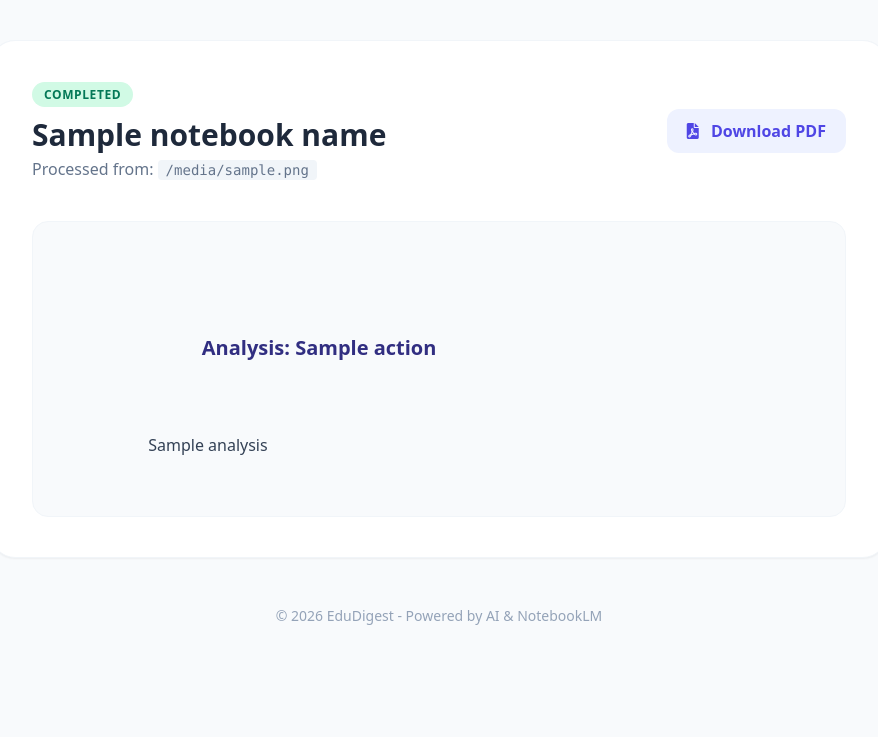
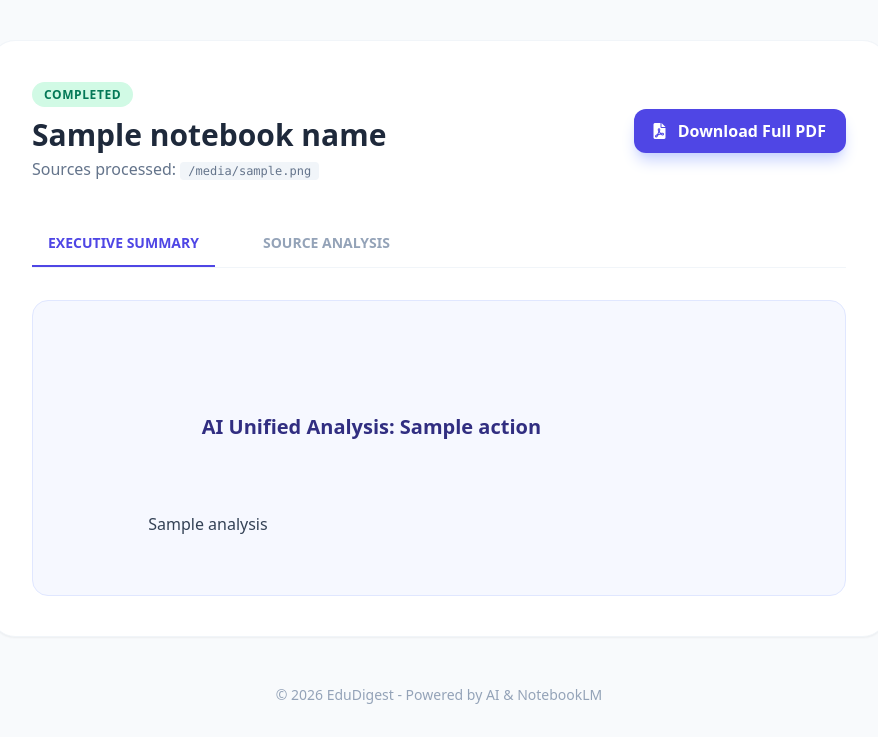
Before and after one commit to jimmily98/edudigest, a Flask app: template src/backend/templates/result.html in a window 1280 px wide. Shown: the part 72-809 px from the top of the page, without its empty margins (201-1079 px from the left). Before the commit the page ends 697 px from the top, so only its background shows below. Run offline with Flask 3, Linux system fonts and the light colour scheme; the template is opened without the code that fills it: most values are stand-ins (such as "Sample title", 1, 10 or a date in 2020); some libraries are stand-ins or nearby versions.

Commit message:
v1.0 - Complete Milestone: Multi-File Batch Analysis, Progress Indicators, and Tabbed UI

```diff
--- a/src/backend/templates/result.html
+++ b/src/backend/templates/result.html
@@ -24,25 +24,60 @@
                 <div>
                     <span class="bg-emerald-100 text-emerald-700 text-xs font-bold px-3 py-1 rounded-full uppercase tracking-wider">COMPLETED</span>
                     <h2 class="text-3xl font-extrabold mt-3 text-slate-800">{{ notebook_name }}</h2>
-                    <p class="text-slate-500 mt-1">Processed from: <span class="font-mono text-sm bg-slate-100 px-2 py-0.5 rounded">{{ filename }}</span></p>
+                    <p class="text-slate-500 mt-1">Sources processed: <span class="font-mono text-xs bg-slate-100 px-2 py-0.5 rounded">{{ filename }}</span></p>
                 </div>
                 <div class="flex gap-3">
-                    <a href="{{ pdf_url }}" class="bg-indigo-50 text-indigo-600 px-5 py-2.5 rounded-xl font-semibold hover:bg-indigo-100 transition">
-                        <i class="fa-solid fa-file-pdf mr-2"></i> Download PDF
+                    <a href="{{ pdf_url }}" class="bg-indigo-600 text-white px-5 py-2.5 rounded-xl font-bold shadow-lg shadow-indigo-200 hover:bg-indigo-700 transition">
+                        <i class="fa-solid fa-file-pdf mr-2"></i> Download Full PDF
                     </a>
                 </div>
             </div>
 
-            <div class="prose prose-slate max-w-none">
-                <div class="bg-slate-50 rounded-2xl p-8 border border-slate-100 whitespace-pre-wrap leading-relaxed text-slate-700">
+            <!-- Analysis Tabs -->
+            <div class="flex border-b border-slate-100 mb-8 overflow-x-auto gap-8">
+                <button onclick="showTab('summary')" class="tab-btn px-4 py-3 text-sm font-bold text-indigo-600 border-b-2 border-indigo-600 focus:outline-none transition" data-target="summary">EXECUTIVE SUMMARY</button>
+                <button onclick="showTab('sources')" class="tab-btn px-4 py-3 text-sm font-bold text-slate-400 hover:text-indigo-600 border-b-2 border-transparent transition" data-target="sources">SOURCE ANALYSIS</button>
+            </div>
+
+            <div id="tab-summary" class="tab-content prose prose-slate max-w-none">
+                <div class="bg-indigo-50/50 rounded-2xl p-8 border border-indigo-100 whitespace-pre-wrap leading-relaxed text-slate-700">
                     <h3 class="text-indigo-900 font-bold text-xl mb-4 flex items-center gap-3">
                         <i class="fa-solid fa-sparkles text-amber-500"></i>
-                        Analysis: {{ action }}
+                        AI Unified Analysis: {{ action }}
                     </h3>
                     {{ analysis }}
                 </div>
             </div>
+
+            <div id="tab-sources" class="tab-content hidden">
+                <div class="space-y-4">
+                    {% for file in filename.split(', ') %}
+                    <div class="p-4 bg-slate-50 rounded-xl border border-slate-100 flex items-center justify-between">
+                        <div class="flex items-center gap-3">
+                            <i class="fa-solid fa-file-lines text-slate-400"></i>
+                            <span class="text-sm font-semibold text-slate-700">{{ file }}</span>
+                        </div>
+                        <span class="text-xs text-emerald-600 font-bold uppercase">Analyzed</span>
+                    </div>
+                    {% endfor %}
+                </div>
+            </div>
         </main>
+
+        <script>
+            function showTab(tabId) {
+                document.querySelectorAll('.tab-content').forEach(el => el.classList.add('hidden'));
+                document.getElementById('tab-' + tabId).classList.remove('hidden');
+
+                document.querySelectorAll('.tab-btn').forEach(btn => {
+                    btn.classList.remove('text-indigo-600', 'border-indigo-600');
+                    btn.classList.add('text-slate-400', 'border-transparent');
+                });
+                const activeBtn = document.querySelector(`[onclick="showTab('${tabId}')"]`);
+                activeBtn.classList.remove('text-slate-400', 'border-transparent');
+                activeBtn.classList.add('text-indigo-600', 'border-indigo-600');
+            }
+        </script>
 
         <footer class="mt-12 text-slate-400 text-sm">
             &copy; 2026 EduDigest - Powered by AI & NotebookLM
```
Also changed, not shown: src/backend/templates/index.html (+57 -23 lines).
